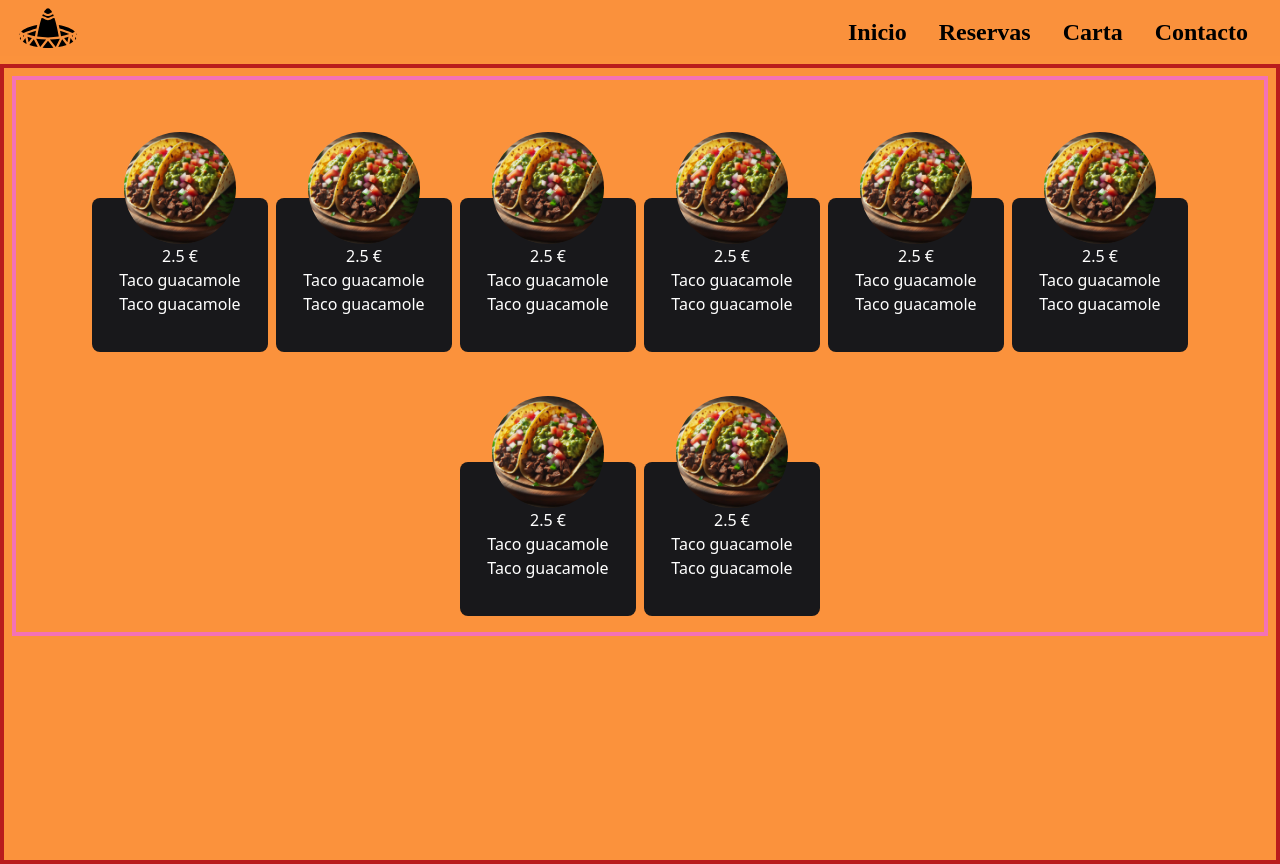
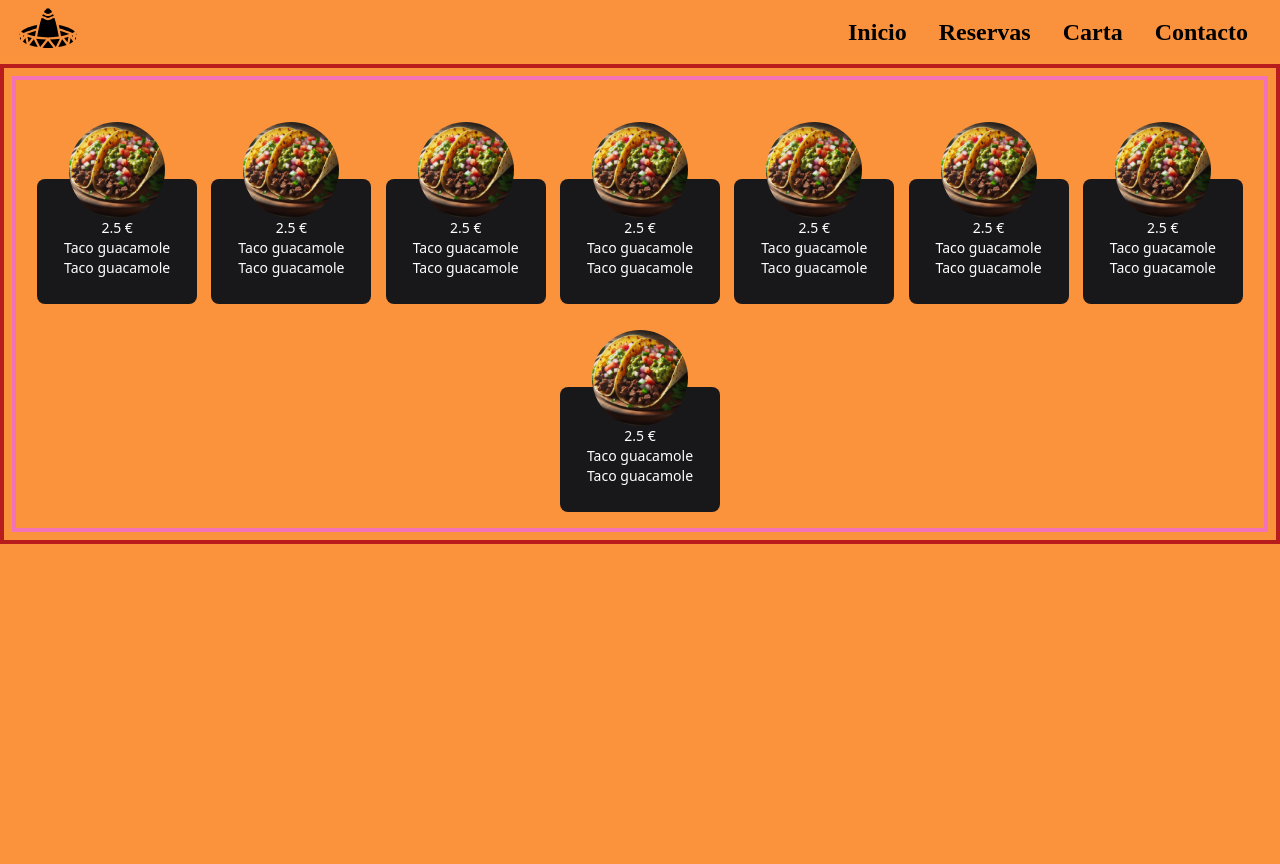
Before and after one commit to Rauljp16/Restaurante-mexicano, a React (Vite) app: page /Carta in a window 1280 px wide. Built offline with nearby package versions, Linux system fonts and the light colour scheme; a web font is replaced by a local one.

Commit message:
inicio carta2

```diff
--- a/src/components/CardCarta.jsx
+++ b/src/components/CardCarta.jsx
@@ -1,14 +1,14 @@
 function CardCarta(props) {
   return (
-    <div className="relative flex h-64 w-44 flex-col items-center justify-center ">
-      <div className="absolute bottom-0 h-3/5 w-full rounded-lg bg-zinc-900"></div>
+    <div className="relative flex h-52 w-40 flex-col items-center justify-center text-sm text-white">
+      <div className="absolute bottom-0 h-3/5 w-full rounded-lg bg-zinc-900 "></div>
       <img
-        className="relative h-28 w-28 rounded-full bg-white"
+        className="relative h-24 w-24 rounded-full bg-white"
         src={props.imagen}
       ></img>
-      <div className="relative text-white">{props.precio}</div>
-      <div className="relative text-white">{props.descripcion}</div>
-      <div className="relative text-white">{props.descripcion}</div>
+      <div className="relative">{props.precio}</div>
+      <div className="relative">{props.descripcion}</div>
+      <div className="relative">{props.descripcion}</div>
     </div>
   );
 }
--- a/src/components/Menu.jsx
+++ b/src/components/Menu.jsx
@@ -3,8 +3,8 @@ import taco from '../img/taco.jpg';
 
 function Menu() {
   return (
-    <div className=" mt-16 flex h-screen w-full flex-col items-center border-4 border-red-700 p-2">
-      <section className=" flex flex-wrap justify-center gap-2 border-4 border-pink-400 p-4">
+    <div className=" mt-16 flex w-full flex-col items-center border-4 border-red-700 p-2">
+      <section className=" flex flex-wrap justify-around gap-x-1 border-4 border-pink-400 p-4">
         <CardCarta imagen={taco} precio="2.5 €" descripcion="Taco guacamole" />
         <CardCarta imagen={taco} precio="2.5 €" descripcion="Taco guacamole" />
         <CardCarta imagen={taco} precio="2.5 €" descripcion="Taco guacamole" />
```
